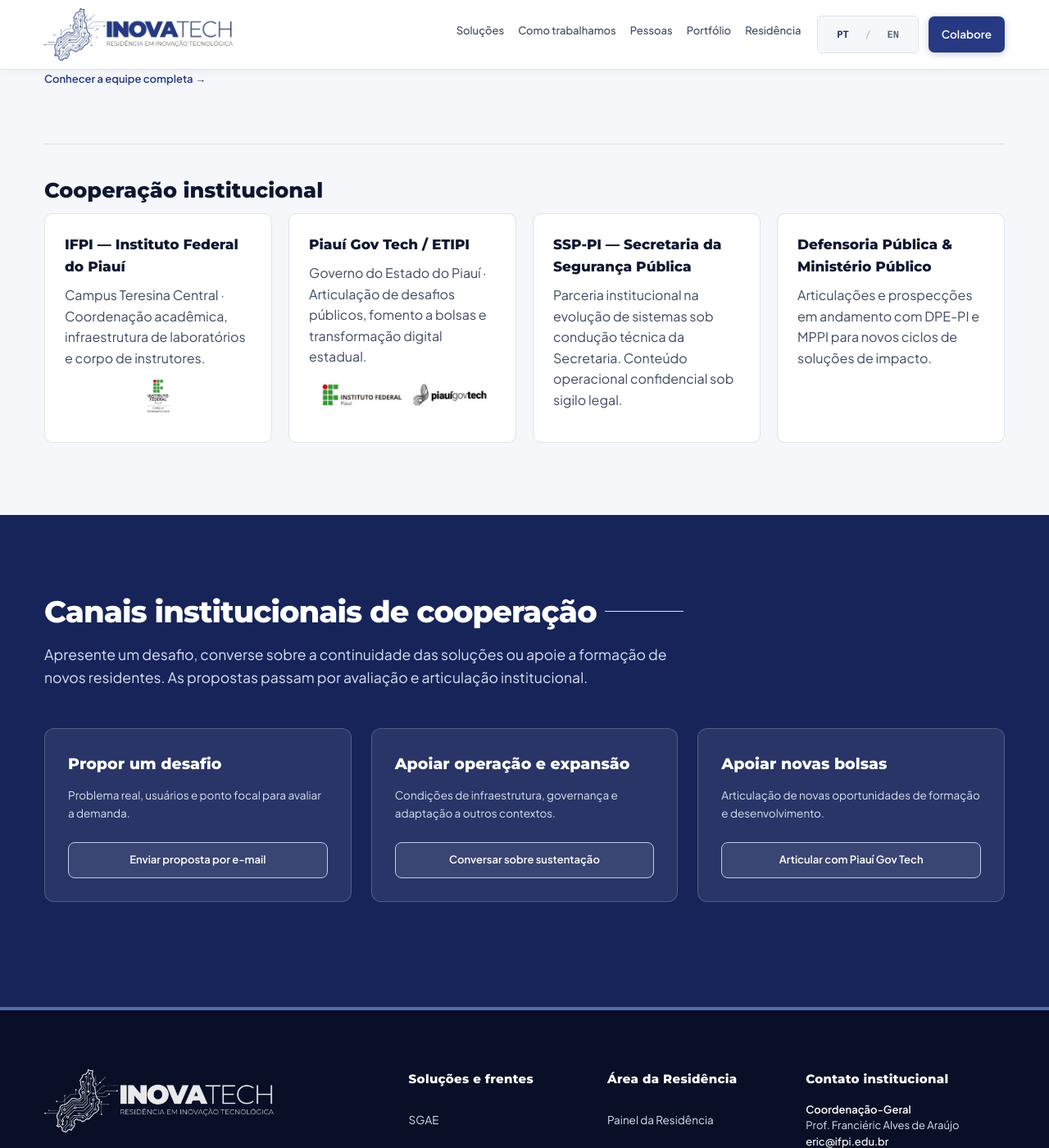
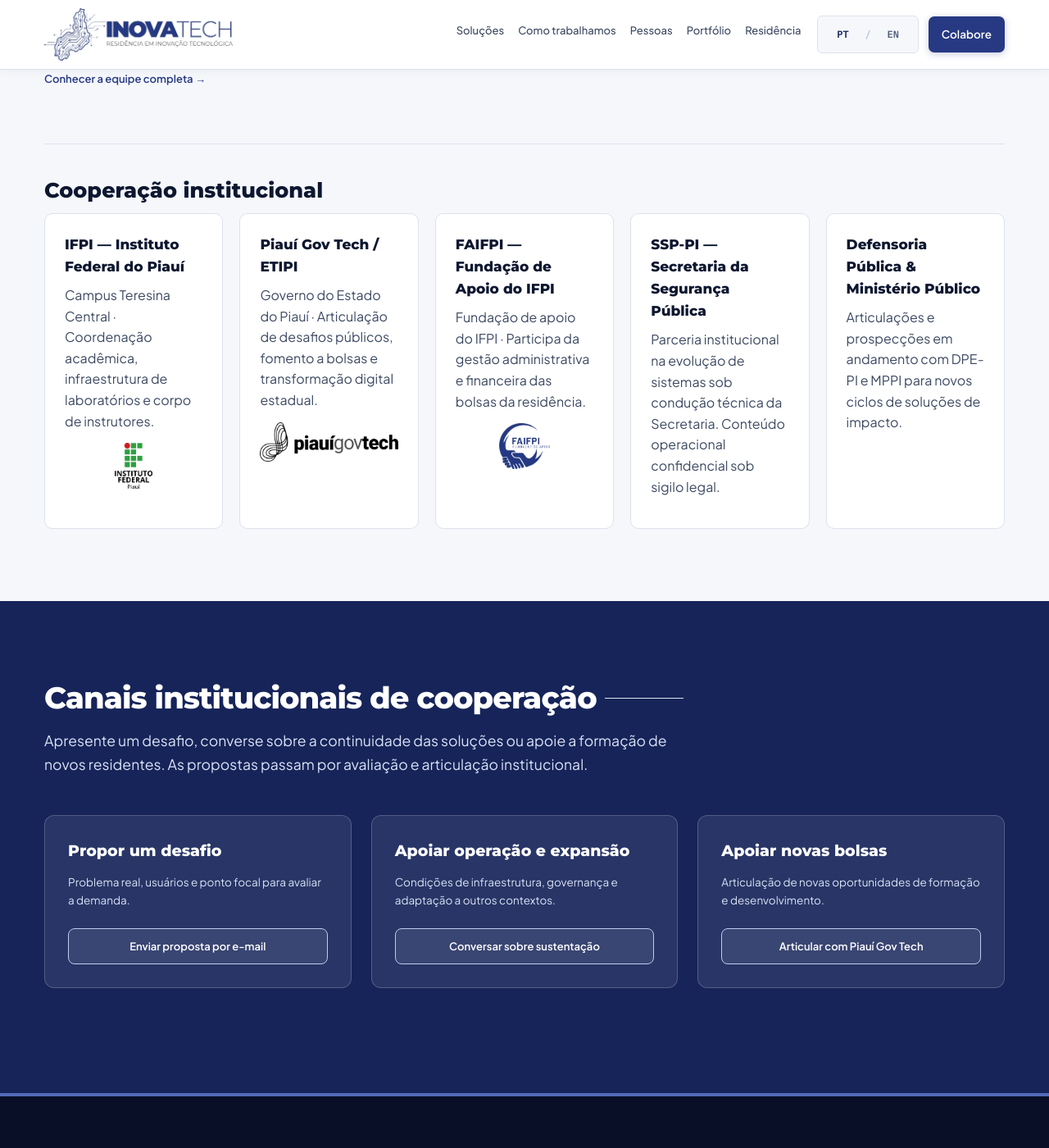
Before and after one commit to inovatech-ifpi/portal, a Jekyll site: the page built from index.md, in a window 1280 px wide and 1400 px high, scrolled down 4226 px. Shown: the whole window at 82% size. Built offline with Jekyll 4.4.1, drawn with Linux system fonts in a browser that asks for light colours.

Commit message:
feat(parceiros): logos oficiais do IFPI, Piauí Gov Tech e FAIFPI
Substitui as logos dos cartões de cooperação institucional pelas versões
em alta resolução do site da seleção (inovatech.ifpi.edu.br), separa a
marca da Piauí Gov Tech da do IFPI e inclui o cartão da FAIFPI, fundação
de apoio que participa da gestão das bolsas. Logos passam a ter até 56px
de altura para as marcas quadradas ficarem legíveis.

Co-Authored-By: Claude Opus 5.5 <noreply@anthropic.com>

```diff
--- a/_data/portal.yml
+++ b/_data/portal.yml
@@ -375,15 +375,21 @@ partners:
   category: Realização & Formação
   detail: Campus Teresina Central · Coordenação acadêmica, infraestrutura de laboratórios
     e corpo de instrutores.
-  logo: "/assets/img/marcas/logo-ifpi-trim.png"
+  logo: "/assets/img/marcas/logo-ifpi.png"
   en: Academic coordination, laboratories and instructor guidance at Campus Teresina
     Central.
 - name: Piauí Gov Tech / ETIPI
   category: Parceria Estratégica
   detail: Governo do Estado do Piauí · Articulação de desafios públicos, fomento a
     bolsas e transformação digital estadual.
-  logo: "/assets/img/marcas/marcas-ifpi-govtech.png"
+  logo: "/assets/img/marcas/logo-piauigovtech.png"
   en: State partnerships, fellowship support and digital transformation.
+- name: FAIFPI — Fundação de Apoio do IFPI
+  category: Gestão de Bolsas
+  detail: Fundação de apoio do IFPI · Participa da gestão administrativa e financeira
+    das bolsas da residência.
+  logo: "/assets/img/marcas/logo-faifpi.png"
+  en: IFPI support foundation · Administrative and financial management of the fellowships.
 - name: SSP-PI — Secretaria da Segurança Pública
   category: Operação Governamental
   detail: Parceria institucional na evolução de sistemas sob condução técnica da Secretaria.
--- a/assets/css/hub.css
+++ b/assets/css/hub.css
@@ -1141,7 +1141,8 @@ main.hub-main {
 }
 
 .hub-partner-logo {
-  max-height: 40px;
+  max-height: 56px;
+  max-width: 170px;
   width: auto;
   object-fit: contain;
 }
```
Also changed, not shown: _data/imagens.yml (+20 -0 lines), assets/img/marcas/logo-faifpi.png (added), assets/img/marcas/logo-ifpi.png (added), assets/img/marcas/logo-piauigovtech.png (added), assets/img/otimizadas/marcas/logo-faifpi-326.webp (added), assets/img/otimizadas/marcas/logo-ifpi-438.webp (added), assets/img/otimizadas/marcas/logo-piauigovtech-480.webp (added), assets/img/otimizadas/marcas/logo-piauigovtech-511.webp (added).
